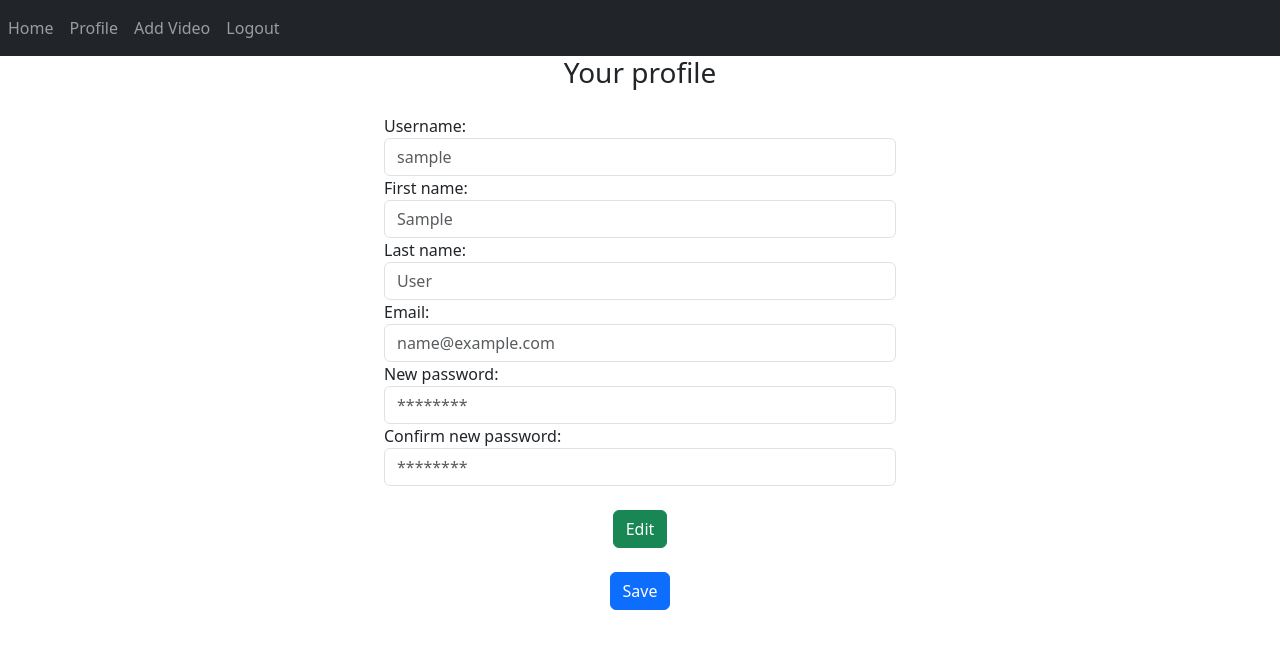
After one commit to MilenHadzhiev/yt-downloads, a Flask app: page /profile in a window 1280 px wide. The commit adds this page. Shown: the top 649 px of the page. Run offline with Flask 3, Linux system fonts and the light colour scheme; the visitor is signed in with stand-in values (Sample User, id 1).

Commit message:
almost fixed ui/still ugly/, added logic for editing profile

```diff
--- a/models.py
+++ b/models.py
@@ -7,6 +7,7 @@ from setup import db
 
 class User(db.Model, UserMixin):
     id = db.Column(db.Integer, primary_key=True)
+    username = db.Column(db.String(150))
     first_name = db.Column(db.String(150))
     last_name = db.Column(db.String(150))
     email = db.Column(db.String(150), unique=True)
@@ -28,7 +29,7 @@ class User(db.Model, UserMixin):
 
 class VideoEntry(db.Model):
     id = db.Column(db.Integer, primary_key=True)
-    description = db.Column(db.String(1000))
+    description = db.Column(db.String(500))
     url = db.Column(db.String(250))
     owner = db.Column(db.Integer, db.ForeignKey('user.id'))
     has_been_downloaded = db.Column(db.Boolean)
--- a/templates/base.html
+++ b/templates/base.html
@@ -23,6 +23,9 @@
                 Home
             </a>
             {% if current_user.is_authenticated %}
+                <a class="nav-item nav-link" id="profile" href="/profile">
+                Profile
+                </a>
                 <a class="nav-item nav-link" id="add_video" href="/video/add">
                     Add Video
                 </a>
--- /dev/null
+++ b/templates/profile_page.html
@@ -0,0 +1,73 @@
+{% extends 'base.html' %}
+{% block head %}
+{#    <link href="/static/read_only.css" rel="stylesheet" />#}
+{% endblock %}
+{% block body %}
+    <form method="post">
+        <h3 align="center">Your profile</h3>
+        <div class="mx-auto w-50 p-3">
+            <div class="mx-5 form-group">
+                <label for="username">Username:</label>
+                <input type="text"
+                   class="disable form-control"
+                   id="username"
+                   name="username"
+                   placeholder="{{ user.username }}"
+                   readonly>
+                <label for="first_name">First name:</label>
+                <input type="text"
+                       class="disable form-control"
+                       id="first_name"
+                       name="first_name"
+                       placeholder="{{ user.first_name }}"
+                       readonly>
+                <label for="last_name">Last name:</label>
+                <input type="text"
+                       class="disable form-control"
+                       id="last_name"
+                       name="last_name"
+                       placeholder="{{ user.last_name }}"
+                       readonly>
+                <label for="email">Email:</label>
+                <input type="email"
+                       class="disable form-control"
+                       id="email"
+                       name="email"
+                       placeholder="{{ user.email }}"
+                       readonly>
+                <label for="password1">New password:</label>
+                <input type="password"
+                       class="disable form-control"
+                       id="password1"
+                       name="password1"
+                       placeholder="********"
+                       readonly>
+                <label for="password2">Confirm new password:</label>
+                <input type="password"
+                       class="disable form-control"
+                       id="password2"
+                       name="password2"
+                       placeholder="********"
+                       >
+            </div>
+            <h5 align="center" class="mt-4">
+                <button class="btn btn-success" onclick="enableFields()">
+                    Edit
+                </button>
+            </h5>
+            <h5 align="center" class="mt-4">
+                <button class="disable btn btn-primary">
+                    Save
+                </button>
+            </h5>
+        </div>
+    </form>
+    <script>
+        function enableFields() {
+            let fields = document.getElementsByClassName('disable')
+            for (let i = 0; i < fields.length; i++){
+                fields[i].setAttribute("readonly", "false")
+            }
+        }
+    </script>
+{% endblock %}
--- a/videos.py
+++ b/videos.py
@@ -17,6 +17,10 @@ def add_video():
         if not validate_url(url):
             flash('You must enter a youtube url', category='error')
             return render_template('add_video.html')
+        video = VideoEntry.query.filter_by(url=url).first()
+        if video:
+            flash('Video already in queue', category='info')
+            return redirect(url_for('views.homepage'))
         new_video = VideoEntry(
             url=url,
             description=request.form.get('description'),
--- a/views.py
+++ b/views.py
@@ -1,6 +1,9 @@
-from flask import Blueprint, render_template, request, redirect, url_for
+import re
+from flask import Blueprint, render_template, request, redirect, url_for, flash
 from models import VideoEntry
 from pytube import YouTube as yt
+from flask_login import current_user, login_required
+from validations import validate_personal_data, regex
 
 views = Blueprint('views', __name__)
 
@@ -16,3 +19,30 @@ def homepage():
         'has_been_downloaded': video.has_been_downloaded
     } for video in videos]
     return render_template('homepage.html', videos=videos_data)
+
+
+@views.route('/profile', methods=['GET', 'POST'])
+@login_required
+def profile():
+    if request.method == 'POST':
+        if request.form.get('password1') != request.form.get('password2'):
+            flash('Passwords must match', category='error')
+            return render_template('profile_page.html')
+        email = request.form.get('email')
+        if not re.fullmatch(regex, email):
+            flash('Email is incorrect format', category='error')
+            return render_template('profile_page.html')
+        user = User.query.filter_by(email=email).first()
+        username = request.form.get('username')
+        first_name = request.form.get('first_name')
+        last_name = request.form.get('last_name')
+        password1 = request.form.get('password1')
+        user.username = username
+        user.email = email
+        user.first_name = first_name
+        user.last_name = last_name
+        user.set_password(password1)
+        db.session.commit()
+        return redirect(url_for('views.profile'))
+    user = current_user
+    return render_template('profile_page.html', user=user)
```
Also changed, not shown: auth.py (+8 -1 lines), templates/sign_up.html (+16 -5 lines), templates/videos.html (+11 -8 lines). Lines whose indentation alone changed are shown as unchanged.
